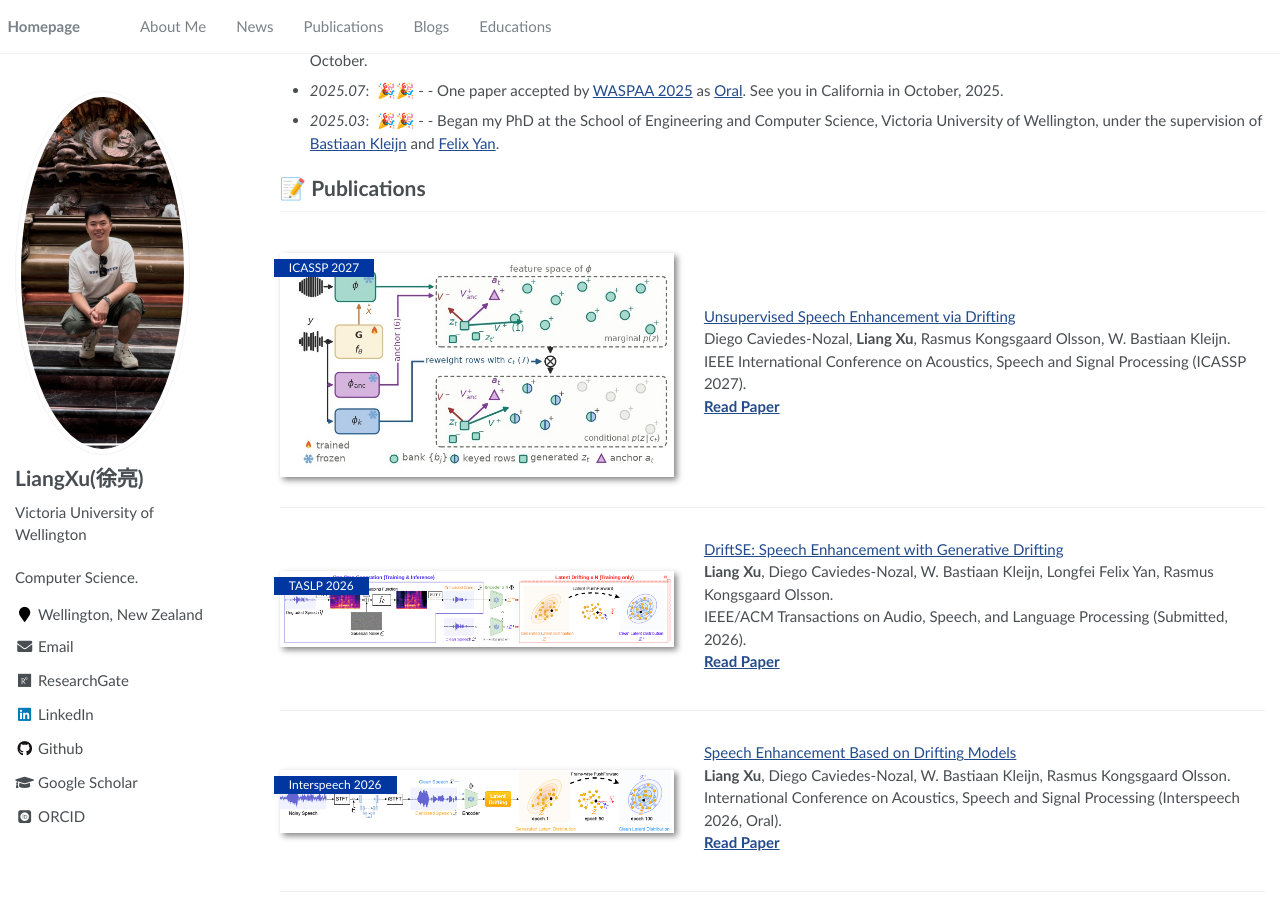
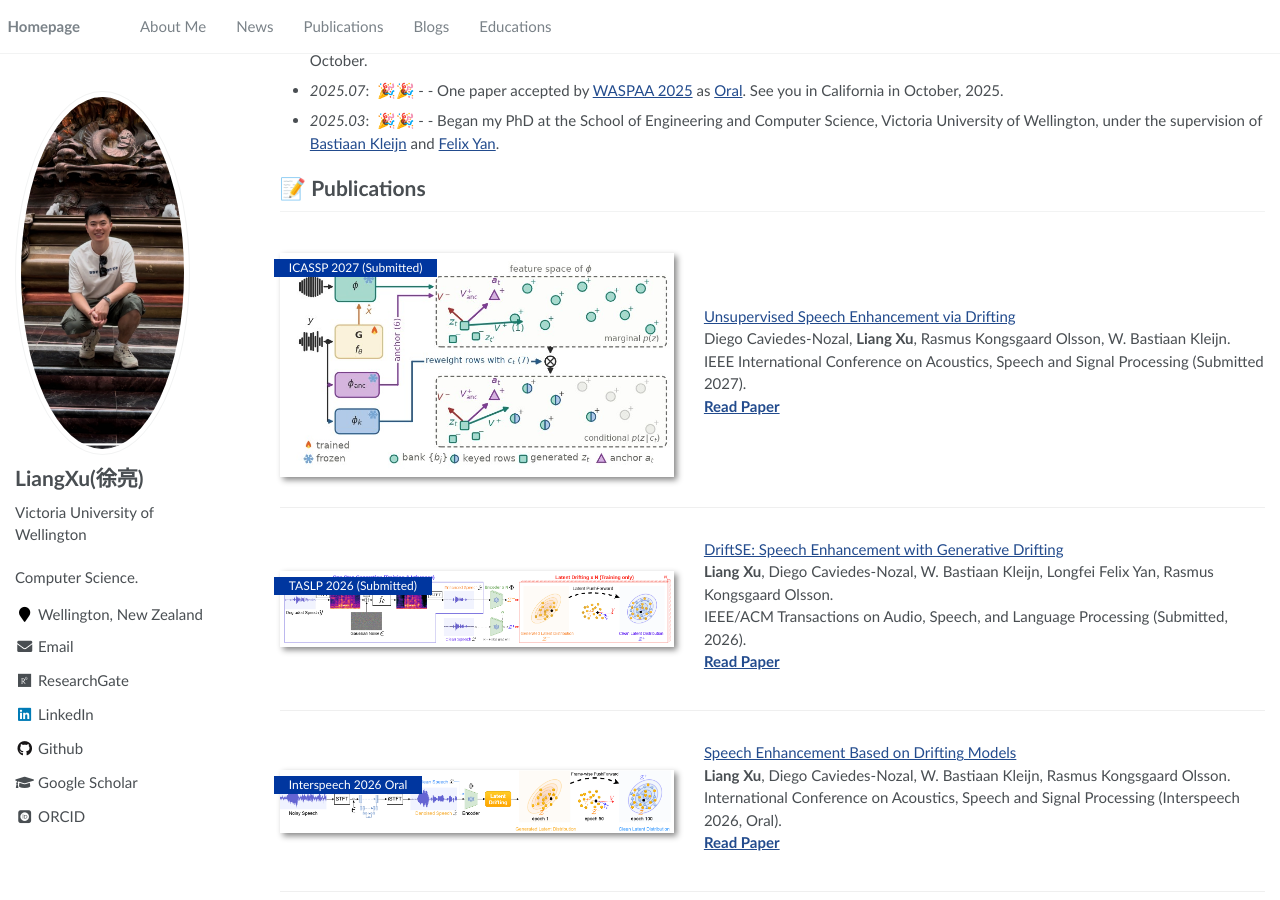
Before and after one commit to LiangXu123/LiangXu123.github.io, a Jekyll site: the page built from _pages/about.md, in a window 1280 px wide and 900 px high, scrolled down 433 px. Built offline with Jekyll 4.4.1, drawn with Linux system fonts in a browser that asks for light colours; some web fonts are replaced.

Commit message:
update unsupervised driftse

```diff
--- a/_pages/about.md
+++ b/_pages/about.md
@@ -41,14 +41,14 @@ Prior to my PhD, I obtained a Master’s degree in Information and Communication
 <div class='paper-box'>
   <div class='paper-box-image'>
     <div>
-      <div class="badge">ICASSP 2027</div>
+      <div class="badge">ICASSP 2027 (Submitted)</div>
       <img src='images/un_driftse.jpeg' alt="unsupervised-driftse" width="100%">
     </div>
   </div>
   <div class='paper-box-text' markdown="1">
 [Unsupervised Speech Enhancement via Drifting](https://d-caviedes.github.io/unpaired-drifting-se/) <br>
 Diego Caviedes-Nozal, **Liang Xu**, Rasmus Kongsgaard Olsson, W. Bastiaan Kleijn. <br>
-IEEE International Conference on Acoustics, Speech and Signal Processing (ICASSP 2027). <br>
+IEEE International Conference on Acoustics, Speech and Signal Processing (Submitted 2027). <br>
 [**Read Paper**](https://arxiv.org/pdf/2609.34662)<br>
   </div>
 </div>
@@ -56,7 +56,7 @@ IEEE International Conference on Acoustics, Speech and Signal Processing (ICASSP
 <div class='paper-box'>
   <div class='paper-box-image'>
     <div>
-      <div class="badge">TASLP 2026</div>
+      <div class="badge">TASLP 2026 (Submitted)</div>
       <img src='images/dual-latent-driftse.png' alt="dual-latent-driftse" width="100%">
     </div>
   </div>
@@ -71,7 +71,7 @@ IEEE/ACM Transactions on Audio, Speech, and Language Processing (Submitted, 2026
 <div class='paper-box'>
   <div class='paper-box-image'>
     <div>
-      <div class="badge">Interspeech 2026</div>
+      <div class="badge">Interspeech 2026 Oral</div>
       <img src='images/driftse.png' alt="driftse" width="100%">
     </div>
   </div>
```
